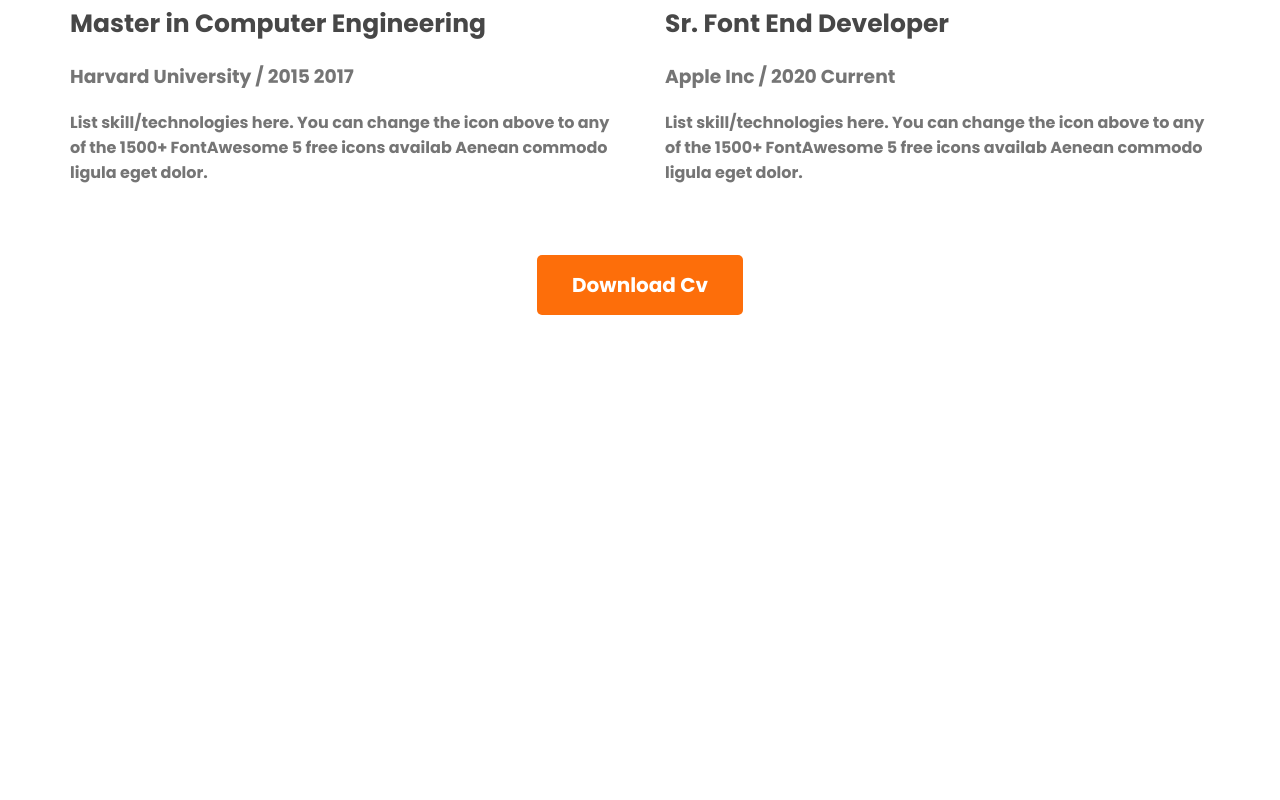
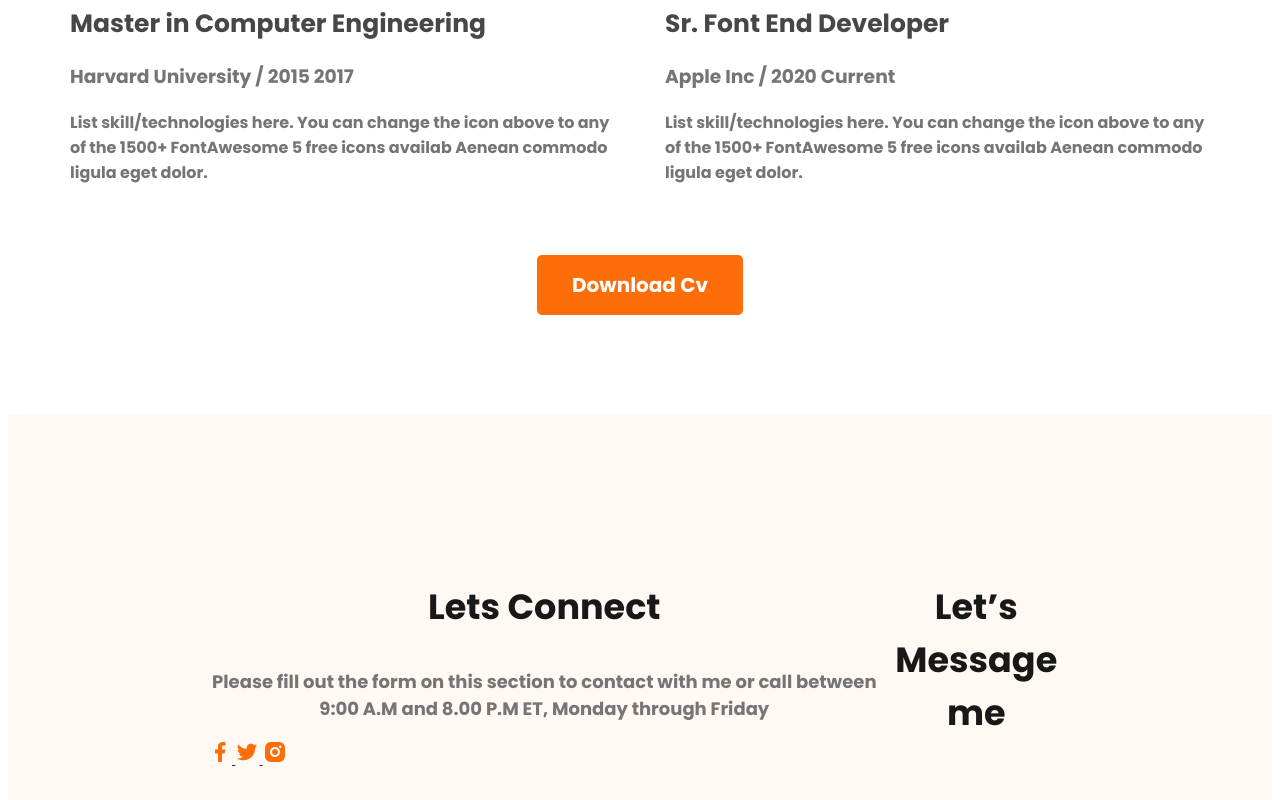
Before and after one commit to mamunhero/web-developer-protfolio, a plain HTML site: page index.html in a window 1280 px wide. Shown: the part 3030-3830 px from the top of the page. Before the commit the page ends 3353 px from the top, so only its background shows below. Drawn offline with Linux system fonts and the light colour scheme.

Commit message:
added fooer area style start

```diff
--- a/index.html
+++ b/index.html
@@ -153,6 +153,25 @@
       </div>
     </section>
   </main>
-  <footer></footer>
+  <footer>
+    <div class="footer-column">
+      <h3 class="section-title">Lets Connect</h3>
+      <p class="section-description">Please fill out the form on this section to contact with me or call between 9:00 A.M and 8.00 P.M ET, Monday through Friday</p>
+      <div class="social-links">
+        <a href="">
+          <img src="images/icons/facebook.png"alt="">
+        </a>
+        <a href="">
+          <img src="images/icons/twitter.png" alt="">
+        </a>
+        <a href="">
+          <img src="images/icons/insta.png" alt="">
+        </a>
+      </div>
+    </div>
+    <div class="footer-column">
+      <h3 class="section-title">Let’s Message me</h3>
+    </div>
+  </footer>
 </body>
 </html>
--- a/styles/protfolio.css
+++ b/styles/protfolio.css
@@ -155,3 +155,11 @@ main section{
   text-align: center;
   margin-top: 50px;
 }
+
+/* footer area */
+footer{
+  display: flex;
+  background: #fff8f3;
+  margin-top: 100px;
+  padding: 130px 200px;
+}
```
